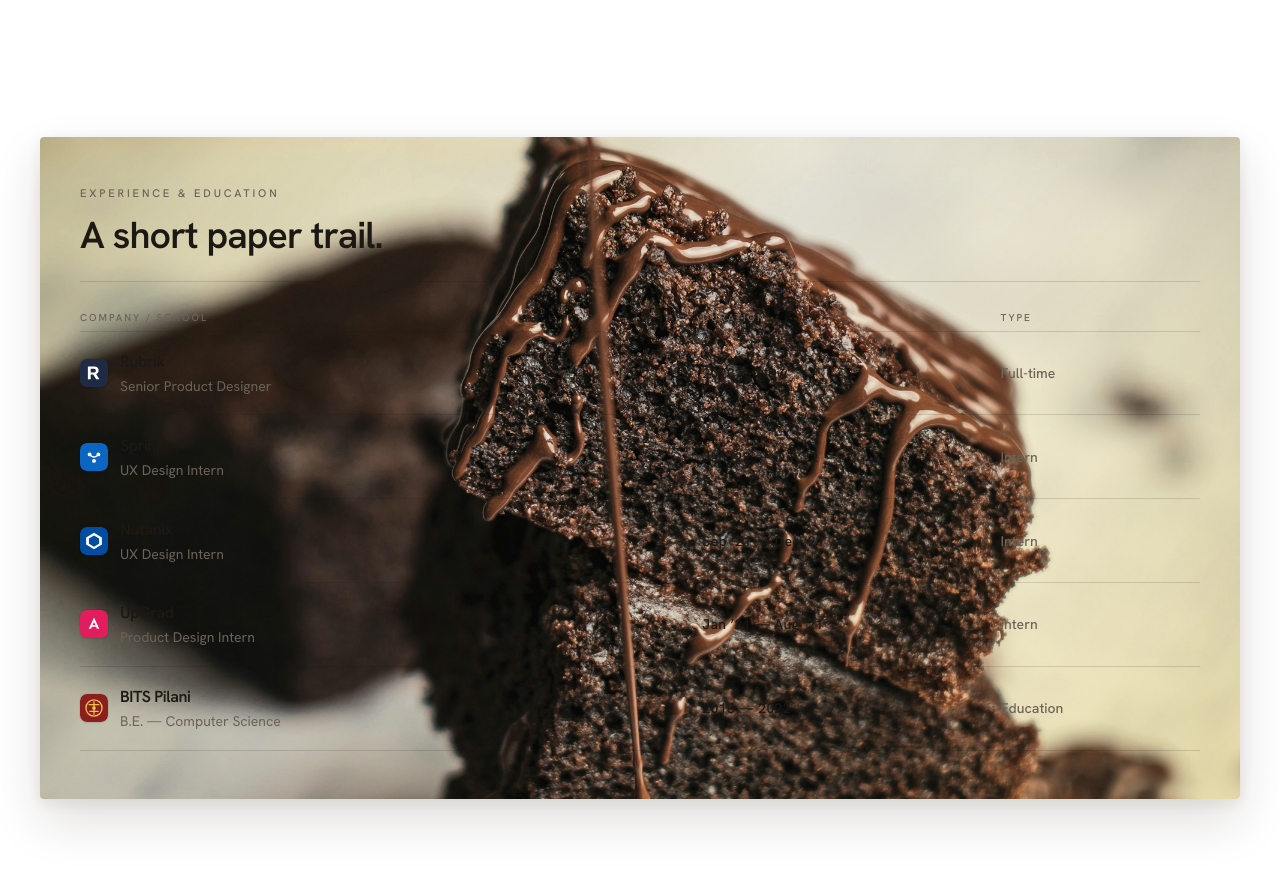
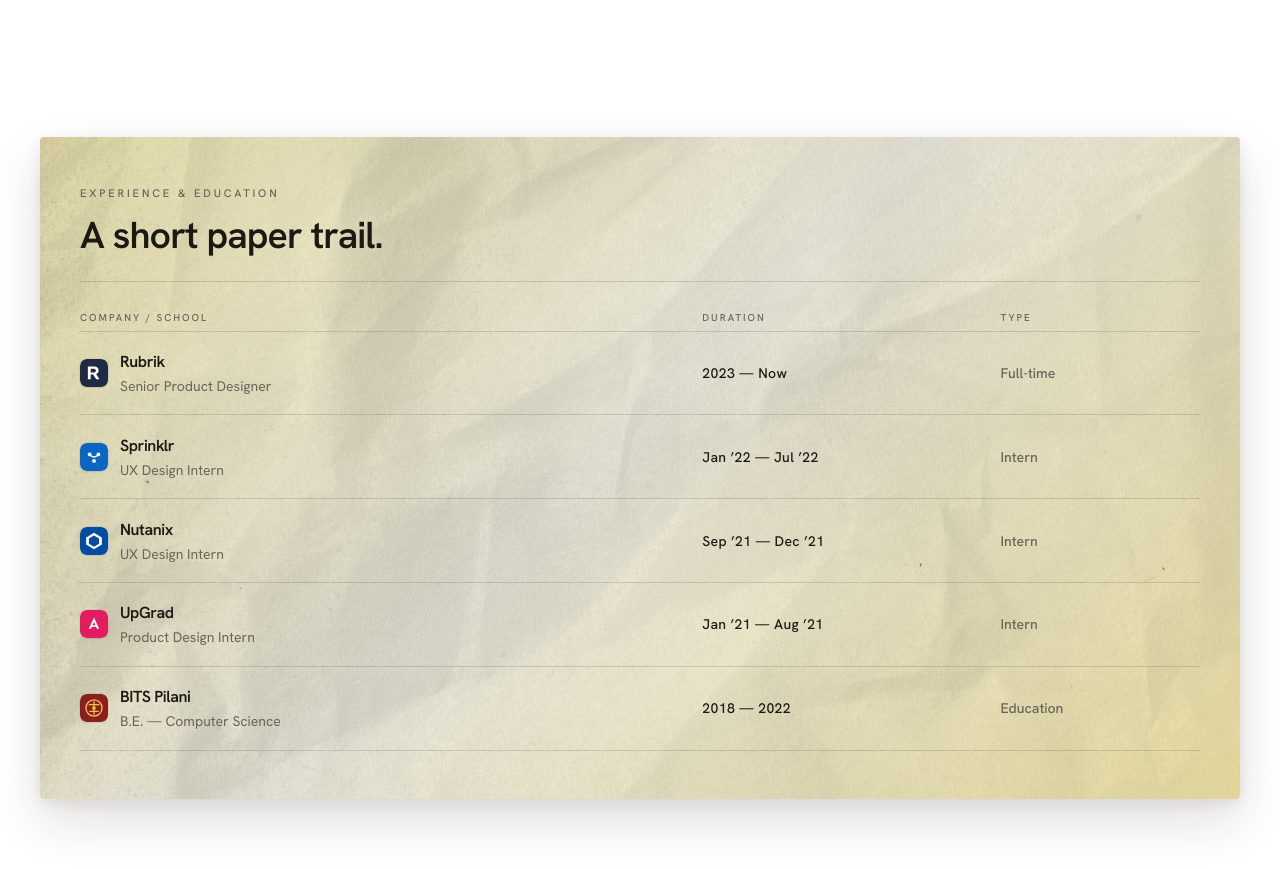
Before and after one commit to designernoob/cursorportfolio, a React (Vite) app: page / in a window 1280 px wide. Shown: the part 6900-7769 px from the top of the page. Built offline with nearby package versions, Linux system fonts and the light colour scheme; the HTML template or start-up script is replaced by a standard one.

Commit message:
Use real crumpled paper texture for Experience section
Co-authored-by: pranavvmitan <designernoob@users.noreply.github.com>

```diff
--- a/src/index.css
+++ b/src/index.css
@@ -128,10 +128,10 @@ a {
   position: absolute;
   inset: 0;
   background-color: #f4efe4;
-  background-image: url("/textures/folded-paper.jpg");
+  background-image: url("/textures/crumpled-paper.jpg");
   background-size: cover;
   background-position: center;
-  filter: contrast(1.05) saturate(0.85);
+  filter: contrast(1.08) brightness(1.05);
 }
 
 .experience-doc__wash {
@@ -141,9 +141,9 @@ a {
   background:
     linear-gradient(
       135deg,
-      rgba(255, 236, 140, 0.55) 0%,
-      rgba(255, 248, 214, 0.42) 45%,
-      rgba(255, 229, 120, 0.5) 100%
+      rgba(255, 241, 150, 0.62) 0%,
+      rgba(255, 250, 220, 0.48) 48%,
+      rgba(255, 232, 120, 0.58) 100%
     );
   mix-blend-mode: multiply;
 }
```
Also changed, not shown: public/textures/crumpled-paper.jpg (added), public/textures/folded-paper.jpg (deleted).
